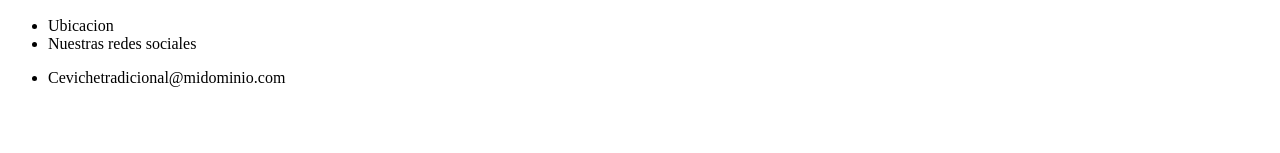
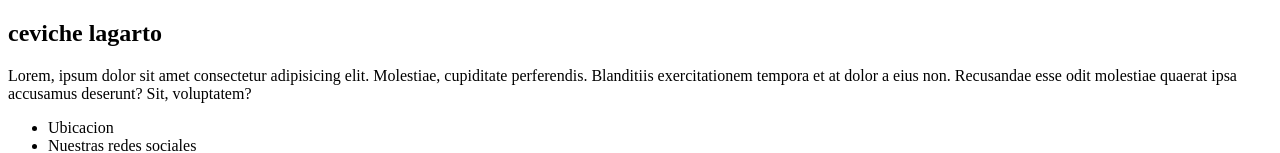
Before and after one commit to alexym2026-lgtm/aplicacionesweb_2026, a plain HTML site: page ceviche/index.html in a window 1280 px wide. Shown: the part 1335-1488 px from the top of the page. Before the commit the page ends 1438 px from the top, so only its background shows below. Drawn offline with Linux system fonts and the light colour scheme.

Commit message:
se agrego un ceviche de lagarto

```diff
--- a/ceviche/index.html
+++ b/ceviche/index.html
@@ -38,6 +38,10 @@
                 <img src="https://i0.wp.com/lacocinalatina.club/wp-content/uploads/2024/05/Ceviche-Peruano-de-pescado-La-Cocina-Latina.jpg?fit=700%2C467&ssl=1" alt="AAAAAAAAAAA">
             </div>
         </article>
+        <article>
+            <h2>ceviche lagarto</h2>
+            <p>Lorem, ipsum dolor sit amet consectetur adipisicing elit. Molestiae, cupiditate perferendis. Blanditiis exercitationem tempora et at dolor a eius non. Recusandae esse odit molestiae quaerat ipsa accusamus deserunt? Sit, voluptatem?</p>
+        </article>
     </main>
     <footer>
         <ul>
```
